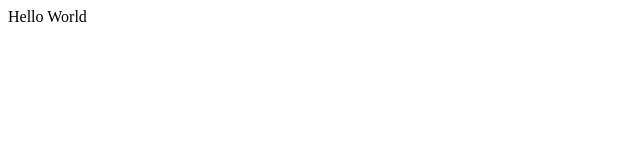
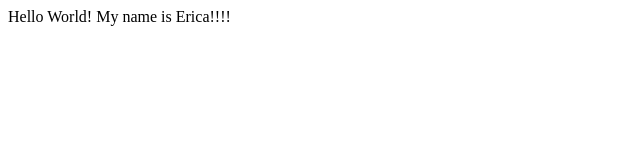
Before and after one commit to duggiemitchell/hello-world, a plain HTML site: page index.html in a window 1280 px wide. Shown: the whole page, without its empty margins (0-640 px from the left). Drawn offline with Linux system fonts and the light colour scheme.

Commit message:
hello world

```diff
--- a/index.html
+++ b/index.html
@@ -5,6 +5,6 @@
     <title>Hello World</title>
 </head>
 <body>
-    Hello World
+    Hello World! My name is Erica!!!!
 </body>
 </html>
```
